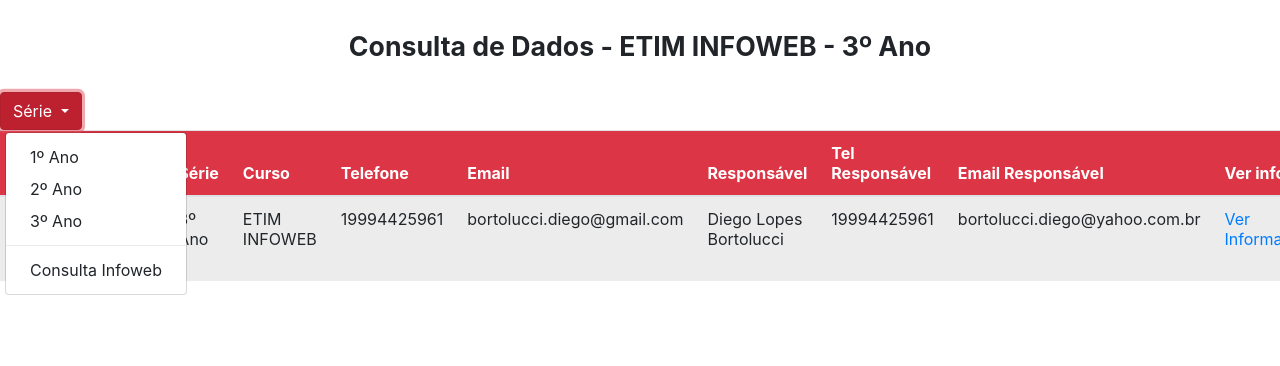
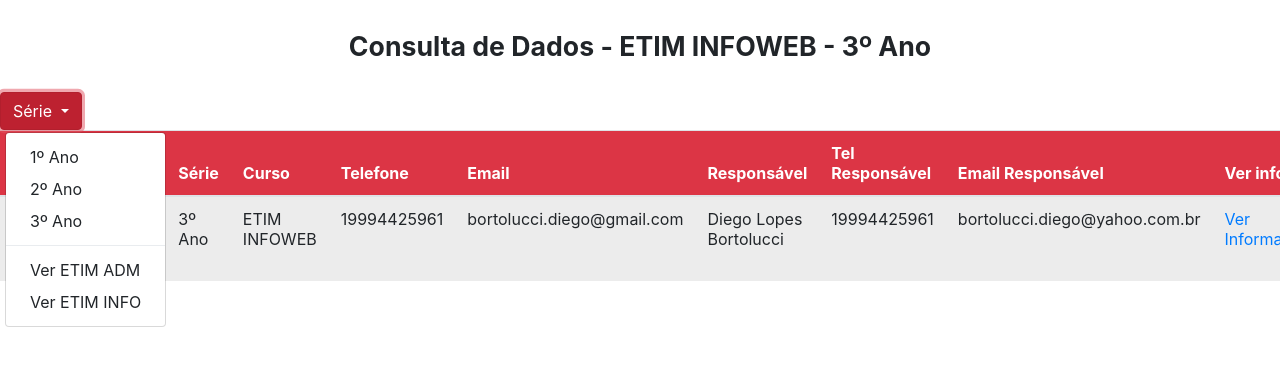
Before and after one commit to diego-bortolucci27/tcc, a PHP site: page /consulta3Info.php in a window 1280 px wide, after a click on "Série". Shown: the top 366 px of the page. Run offline with PHP 8.4, Linux system fonts and the light colour scheme; data comes from the database, SQL or seed files in the repository.

Commit message:
Inserido links no Dropdown

```diff
--- a/consulta3Info.php
+++ b/consulta3Info.php
@@ -32,7 +32,9 @@
             <a class="dropdown-item" href="consulta2Info.php">2º Ano</a>
             <a class="dropdown-item" href="consulta3Info.php">3º Ano</a>
         <div class="dropdown-divider"></div>
-        <a class="dropdown-item" href="consultaInfo.php">Consulta Infoweb</a>
+            <a class="dropdown-item" href="consultaAdm.php">Ver ETIM ADM</a>
+            <a class="dropdown-item" href="consultaInfo.php">Ver ETIM INFO</a>
+        </div>
     </div>
     </div>
     <div class="table-responsive">
```
